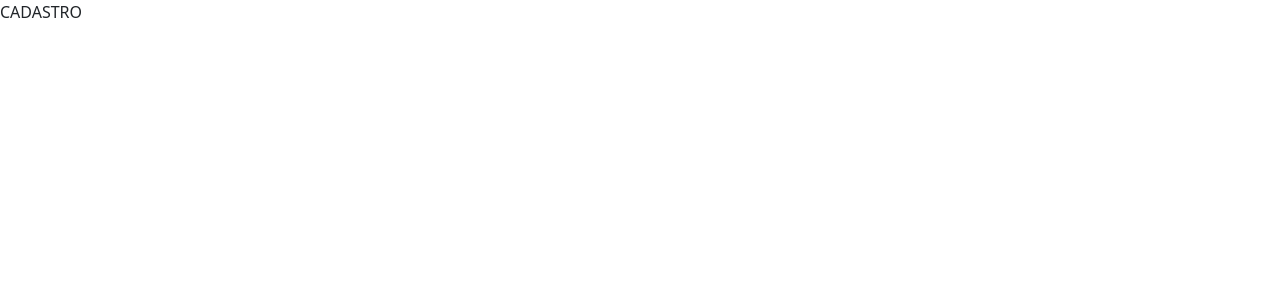
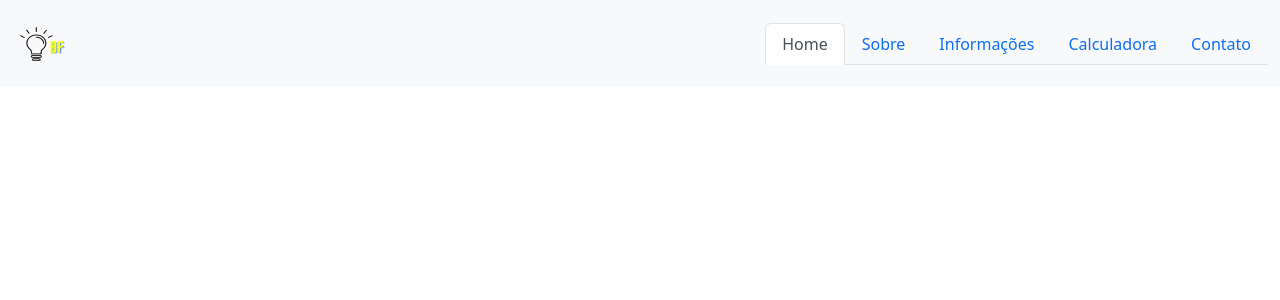
Before and after one commit to Allan-Souza/tcc-start-react, a React (Vite) app: page /cadastro in a window 1280 px wide. Shown: the top 300 px of the page. Built offline with nearby package versions, Linux system fonts and the light colour scheme.

Commit message:
implementação do component navbar

```diff
--- /dev/null
+++ b/src/components/navbar.jsx
@@ -0,0 +1,31 @@
+export function Navbar() {
+
+    return (
+        <nav className="navbar bg-light">
+        <div className="container-fluid">
+            <a className="navbar-brand" href="#">
+                <img src="src/assets/img/logo/logo.png" alt="" width="70" height="60" className="d-inline-block align-text-top"/>
+
+            </a>
+
+            <ul className="nav justify-content-end nav-tabs">
+                <li className="nav-item">
+                    <a className="nav-link active" aria-current="page" href="">Home</a>
+                </li>
+                <li className="nav-item">
+                  <a className="nav-link" href="develop">Sobre</a>
+                </li>
+                <li className="nav-item">
+                  <a className="nav-link" href="infos">Informações</a>
+                </li>
+                <li className="nav-item">
+                  <a className="nav-link" href="calculadora">Calculadora</a>
+                </li>
+                <li className="nav-item">
+                  <a className="nav-link" href="equipe">Contato</a>
+                </li>
+              </ul>
+            </div>
+          </nav>
+    )
+  }
--- a/src/main.jsx
+++ b/src/main.jsx
@@ -12,7 +12,7 @@ import {BrowserRouter, Routes, Route} from 'react-router-dom'
 ReactDOM.createRoot(document.getElementById('root')).render(
   <BrowserRouter>
     <Routes>
-        <Route path='/home' element={<Home/>}></Route>
+        <Route path='' element={<Home/>}></Route>
         <Route path='/login' element={<Login/>}></Route>
         <Route path='/cadastro' element={<Cadastro/>}></Route>
         <Route path='/calculadora' element={<Calculadora/>}></Route>
--- a/src/pages/Cadastro.jsx
+++ b/src/pages/Cadastro.jsx
@@ -1,8 +1,11 @@
 import 'bootstrap/dist/css/bootstrap.min.css';
+import { Navbar } from '../components/navbar';
 
 export function Cadastro() {
 
   return (
-    <div>CADASTRO</div>
+    <div>
+      <Navbar />
+    </div>
   )
 }
--- a/src/pages/Calculadora.jsx
+++ b/src/pages/Calculadora.jsx
@@ -1,8 +1,11 @@
 import 'bootstrap/dist/css/bootstrap.min.css';
+import { Navbar } from '../components/navbar';
 
 export function Calculadora() {
 
   return (
-    <div>CALCULADORA</div>
+    <div>
+      <Navbar />
+    </div>
   )
 }
--- a/src/pages/Develop.jsx
+++ b/src/pages/Develop.jsx
@@ -1,8 +1,11 @@
 import 'bootstrap/dist/css/bootstrap.min.css';
+import { Navbar } from '../components/navbar';
 
 export function Develop() {
 
   return (
-    <div>DEVELOP</div>
+    <div>
+      <Navbar />
+    </div>
   )
 }
--- a/src/pages/Equipe.jsx
+++ b/src/pages/Equipe.jsx
@@ -1,8 +1,11 @@
 import 'bootstrap/dist/css/bootstrap.min.css';
+import { Navbar } from '../components/navbar';
 
 export function Equipe() {
 
   return (
-    <div>EQUIPE</div>
+    <div>
+      <Navbar />
+    </div>
   )
 }
--- a/src/pages/Home.jsx
+++ b/src/pages/Home.jsx
@@ -1,8 +1,11 @@
 import 'bootstrap/dist/css/bootstrap.min.css';
+import { Navbar } from '../components/navbar';
 
 export function Home() {
 
   return (
-    <div>HOME</div>
+    <div>
+      <Navbar />
+    </div>
   )
 }
--- a/src/pages/Infos.jsx
+++ b/src/pages/Infos.jsx
@@ -1,8 +1,11 @@
 import 'bootstrap/dist/css/bootstrap.min.css';
+import { Navbar } from '../components/navbar';
 
 export function Infos() {
 
   return (
-    <div>INFOS</div>
+    <div>
+      <Navbar />
+    </div>
   )
 }
--- a/src/pages/Login.jsx
+++ b/src/pages/Login.jsx
@@ -1,8 +1,11 @@
 import 'bootstrap/dist/css/bootstrap.min.css';
+import { Navbar } from '../components/navbar';
 
 export function Login() {
 
   return (
-    <div>LOGIN</div>
+    <div>
+      <Navbar />
+    </div>
   )
 }
```
